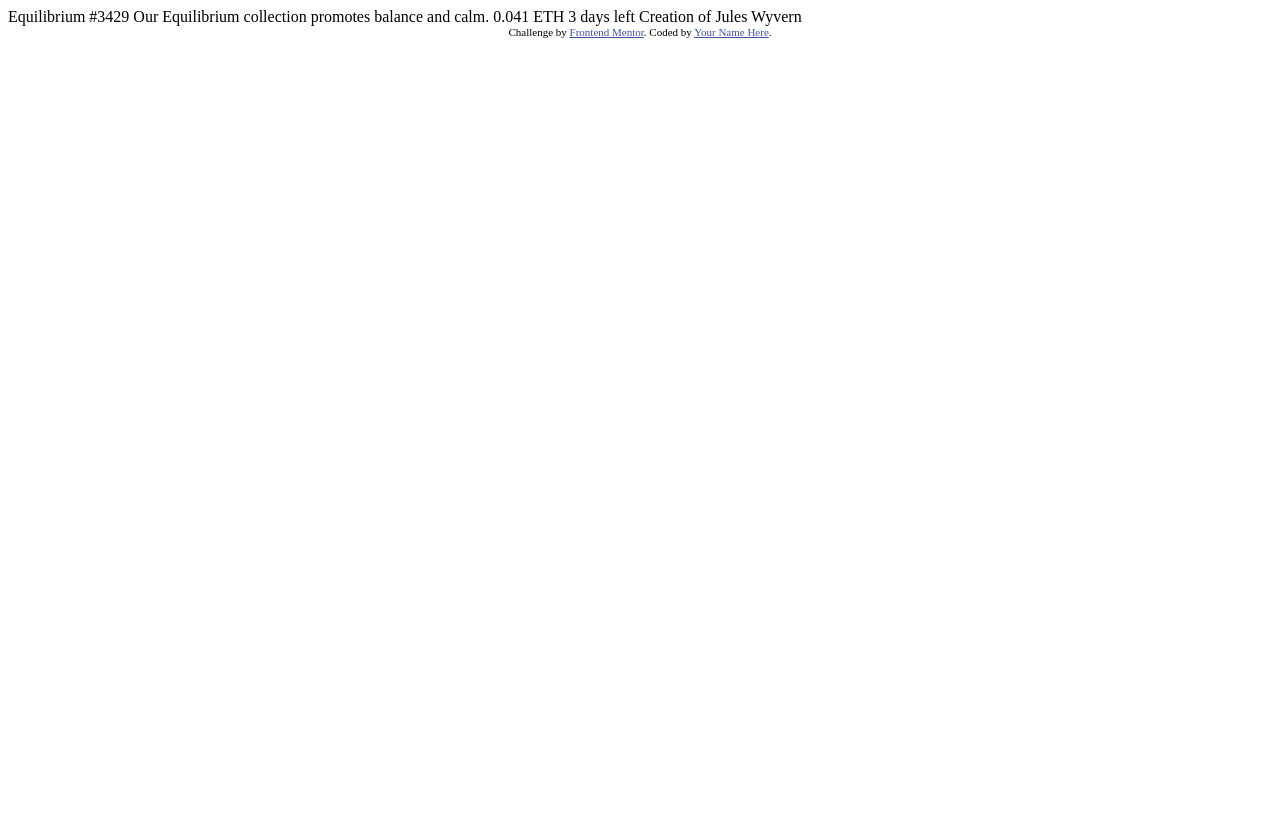
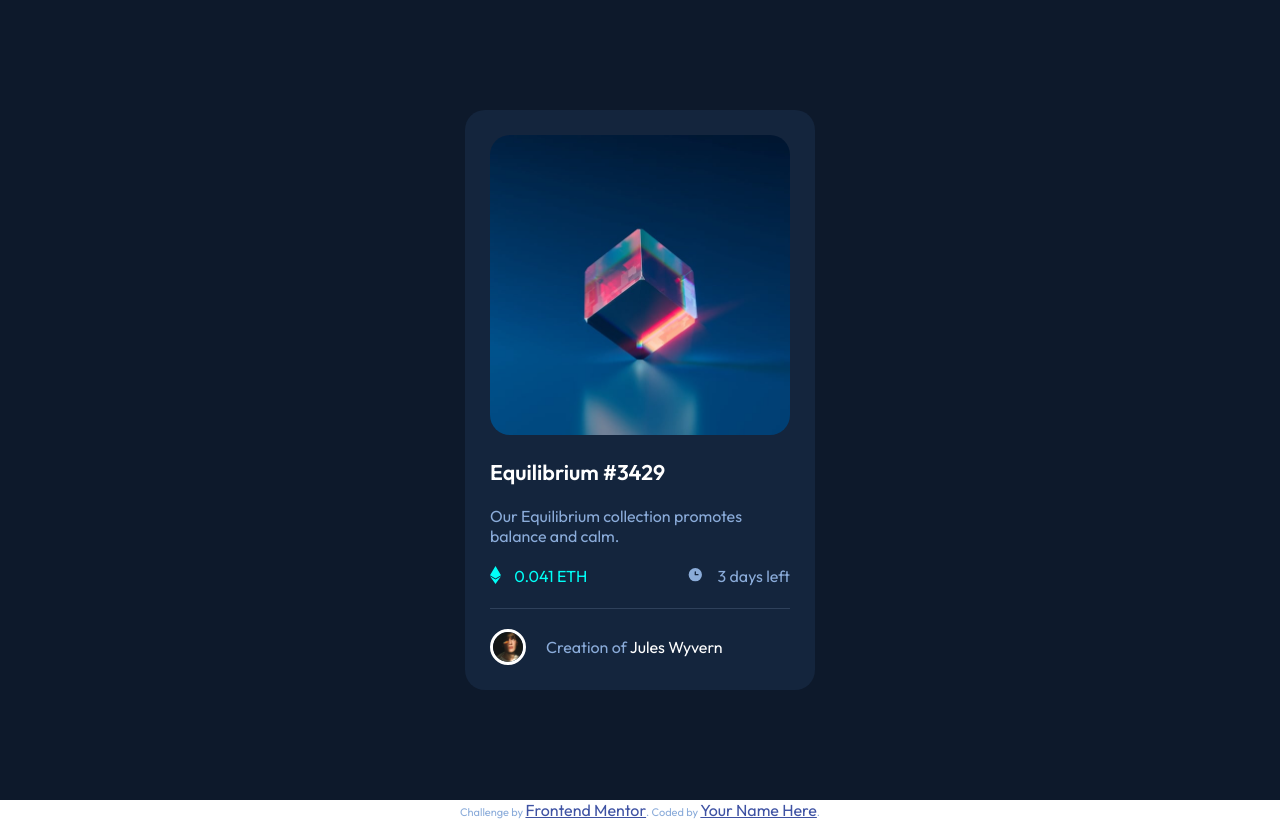
Before and after one commit to DanStockham/nft-preview-card-component, a plain HTML site: page index.html in a window 1280 px wide. Drawn offline with Linux system fonts and the light colour scheme.

Commit message:
styling of card

```diff
--- a/index.html
+++ b/index.html
@@ -5,29 +5,34 @@
   <meta name="viewport" content="width=device-width, initial-scale=1.0"> <!-- displays site properly based on user's device -->
 
   <link rel="icon" type="image/png" sizes="32x32" href="./images/favicon-32x32.png">
-
+  <link rel="stylesheet" href="style.css">
   <title>Frontend Mentor | NFT preview card component</title>
-
-  <!-- Feel free to remove these styles or customise in your own stylesheet 👍 -->
-  <style>
-    .attribution { font-size: 11px; text-align: center; }
-    .attribution a { color: hsl(228, 45%, 44%); }
-  </style>
 </head>
 <body>
-
-  Equilibrium #3429
-
-  Our Equilibrium collection promotes balance and calm.
-
-  0.041 ETH
-  3 days left
-
-  Creation of Jules Wyvern
-
-  <div class="attribution">
-    Challenge by <a href="https://www.frontendmentor.io?ref=challenge" target="_blank">Frontend Mentor</a>.
-    Coded by <a href="#">Your Name Here</a>.
+  <div class="wrapper">
+    <main class="page-container">
+      <section class="card-container">
+        <img class="nft-image" src="images/image-equilibrium.jpg" alt="nft visual" />
+        <h1 class="nft-header">Equilibrium #3429</h1>
+        <p class="nft-description">Our Equilibrium collection promotes balance and calm.</p>
+        <div class="nft-details">
+          <div class="nft-cost-container">
+            <img class="icon-ethereum" alt="ethereum icon" src="images/icon-ethereum.svg" />
+            <span class="nft-cost" >0.041 ETH</span></div>
+          <div class="time-left">
+            <img src="images/icon-clock.svg" alt="clock icon" class="time-left-icon">
+            <span class="time-left-text">3 days left</span></div>
+        </div>
+        <div class="author-container">
+          <img class="author-avatar" src="images/image-avatar.png" alt="author avatar" />
+          <div class="author-introducation">Creation of <span class="author-name">Jules Wyvern</span></div>
+        </div>
+      </section>
+    </main>
+    <footer class="attribution">
+      Challenge by <a href="https://www.frontendmentor.io?ref=challenge" target="_blank">Frontend Mentor</a>.
+      Coded by <a href="#">Your Name Here</a>.
+    </footer>
   </div>
 </body>
 </html>
--- /dev/null
+++ b/style.css
@@ -0,0 +1,106 @@
+@import url("https://fonts.googleapis.com/css2?family=Outfit:wght@300;400;600&display=swap");
+
+*,
+html {
+  margin: 0;
+  padding: 0;
+  box-sizing: border-box;
+  font-size: 1rem;
+  font-family: "Outfit", sans-serif;
+  color: var(--primary-soft-blue);
+
+  --primary-soft-blue: hsl(215, 51%, 70%);
+  --primary-cyan: hsl(178, 100%, 50%);
+  --neutral-main-bkg: hsl(217, 54%, 11%);
+  --neutral-card-bkg: hsl(216, 50%, 16%);
+  --neutral-line: hsl(215, 32%, 27%);
+  --neutral-white: hsl(0, 0%, 100%);
+}
+
+.attribution {
+  font-size: 11px;
+  text-align: center;
+}
+.attribution a {
+  color: hsl(228, 45%, 44%);
+}
+
+.wrapper {
+    width: 100%;
+    height: 100%;
+}
+
+.page-container {
+    display: flex;
+    justify-content: center;
+    align-items: center;
+    width: 100%;
+    height: 100vh;
+    background: var(--neutral-main-bkg);
+}
+
+.card-container {
+    width: 350px;
+    border-radius: 20px;
+    padding: 25px;
+    background: var(--neutral-card-bkg);
+}
+
+.nft-image {
+    width: 100%;
+    border-radius: 20px;
+}
+
+.nft-header {
+    color: var(--neutral-white);
+    font-size: 1.3333rem;
+    padding: 20px 0;
+}
+
+.nft-details {
+    display: flex;
+    justify-content: space-between;
+}
+
+.nft-description {
+    width: 90%;
+    padding-bottom: 20px;
+}
+
+.icon-ethereum,
+.time-left-icon {
+    margin-right: 10px;
+}
+
+.nft-cost-container {
+    color: var(--primary-cyan);
+    padding-bottom: 20px;
+}
+
+.nft-cost {
+    vertical-align: top;
+    color: var(--primary-cyan);
+}
+
+.time-left-text {
+    vertical-align: top;
+}
+
+.author-container {
+    display: flex;
+    justify-content: flex-start;
+    align-items: center;
+    border-top: 1px solid var(--neutral-line);
+    padding-top: 20px;
+}
+
+.author-avatar {
+    width: 12%;
+    border: 3px solid var(--neutral-white);
+    border-radius: 100%;
+    margin-right: 20px;
+}
+
+.author-name {
+    color: var(--neutral-white);
+}
```
